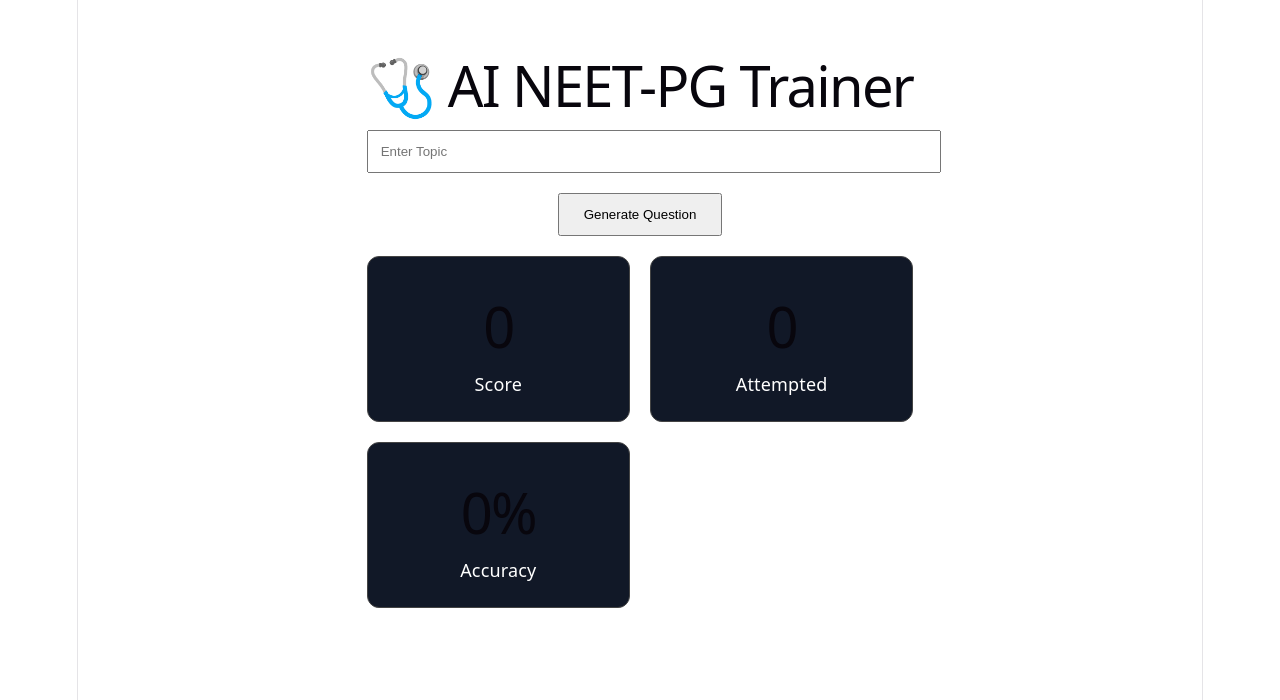
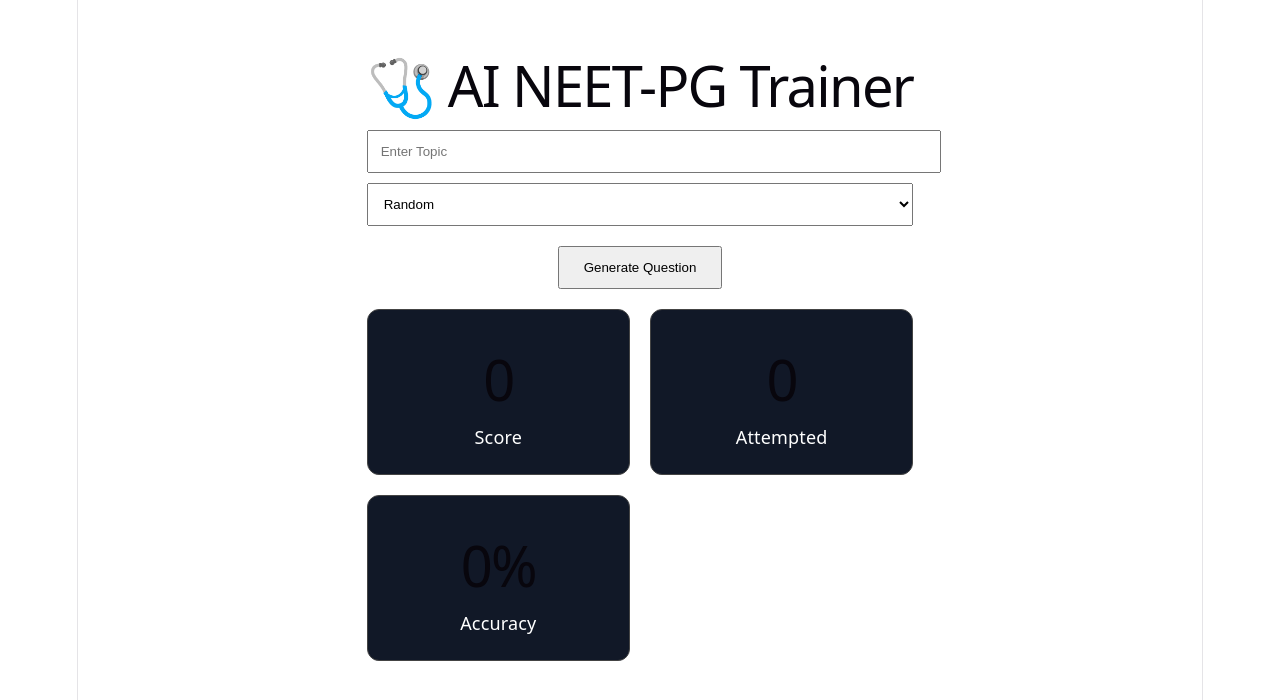
Before and after one commit to bvayuefbyvh/neet-pg-smart-mcq-trainer, a React (Vite) app: page / in a window 1280 px wide. Shown: the top 700 px of the page. Built offline with nearby package versions, Linux system fonts and the light colour scheme.

Commit message:
Add difficulty levels

```diff
--- a/src/App.tsx
+++ b/src/App.tsx
@@ -11,6 +11,9 @@ export default function App() {
 
   const [topic, setTopic] =
     useState("");
+
+  const [difficulty, setDifficulty] =
+    useState("Random");
 
   const [question, setQuestion] =
     useState<any>(null);
@@ -32,7 +35,8 @@ export default function App() {
 
       const result =
         await generateAIQuestions(
-          topic
+          topic,
+          difficulty
         );
 
       setQuestion(result);
@@ -55,7 +59,8 @@ export default function App() {
   const accuracy =
     attempted > 0
       ? Math.round(
-          (score / attempted) * 100
+          (score / attempted) *
+            100
         )
       : 0;
 
@@ -108,6 +113,36 @@ export default function App() {
         }}
       />
 
+      <select
+        value={difficulty}
+        onChange={(e) =>
+          setDifficulty(
+            e.target.value
+          )
+        }
+        style={{
+          width: "100%",
+          padding: "12px",
+          marginTop: "10px",
+        }}
+      >
+        <option>
+          Random
+        </option>
+
+        <option>
+          Easy
+        </option>
+
+        <option>
+          Medium
+        </option>
+
+        <option>
+          Hard
+        </option>
+      </select>
+
       <button
         onClick={loadQuestion}
         disabled={loading}
@@ -129,6 +164,18 @@ export default function App() {
 
       {question && (
         <>
+          <div
+            style={{
+              marginTop: "20px",
+              color: "#fbbf24",
+              fontWeight: "bold",
+            }}
+          >
+            Difficulty:
+            {" "}
+            {question.difficulty}
+          </div>
+
           <MCQCard
             question={question}
             onCorrect={
@@ -140,7 +187,9 @@ export default function App() {
           />
 
           <button
-            onClick={loadQuestion}
+            onClick={
+              loadQuestion
+            }
             style={{
               marginTop: "20px",
               padding:
--- a/src/services/generateAIQuestions.ts
+++ b/src/services/generateAIQuestions.ts
@@ -1,5 +1,6 @@
 export async function generateAIQuestions(
-  topic: string
+  topic: string,
+  difficulty: string
 ) {
   const response = await fetch(
     "/api/generate",
@@ -11,6 +12,7 @@ export async function generateAIQuestions(
       },
       body: JSON.stringify({
         topic,
+        difficulty,
       }),
     }
   );
```
Also changed, not shown: api/generate.js (+42 -24 lines).
